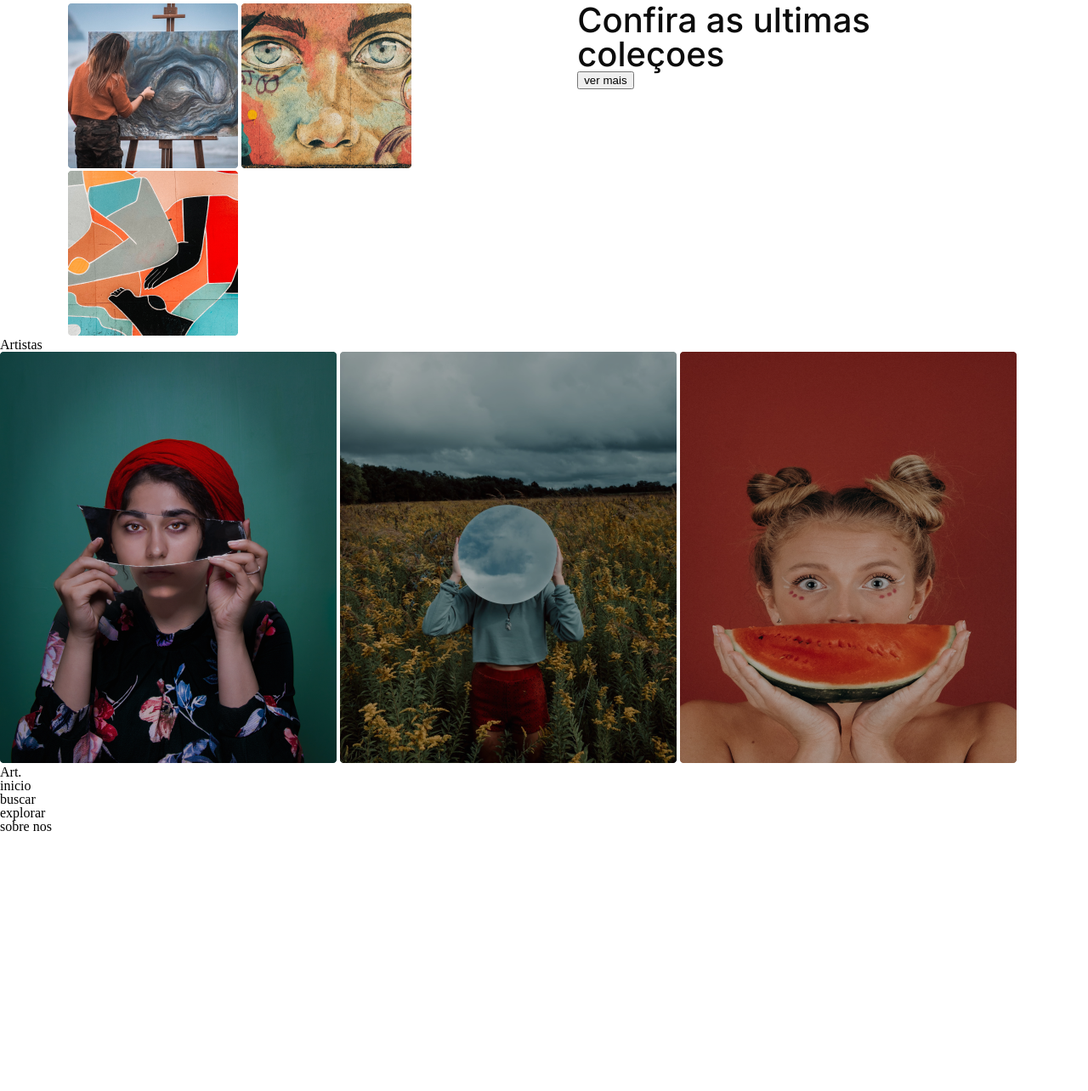
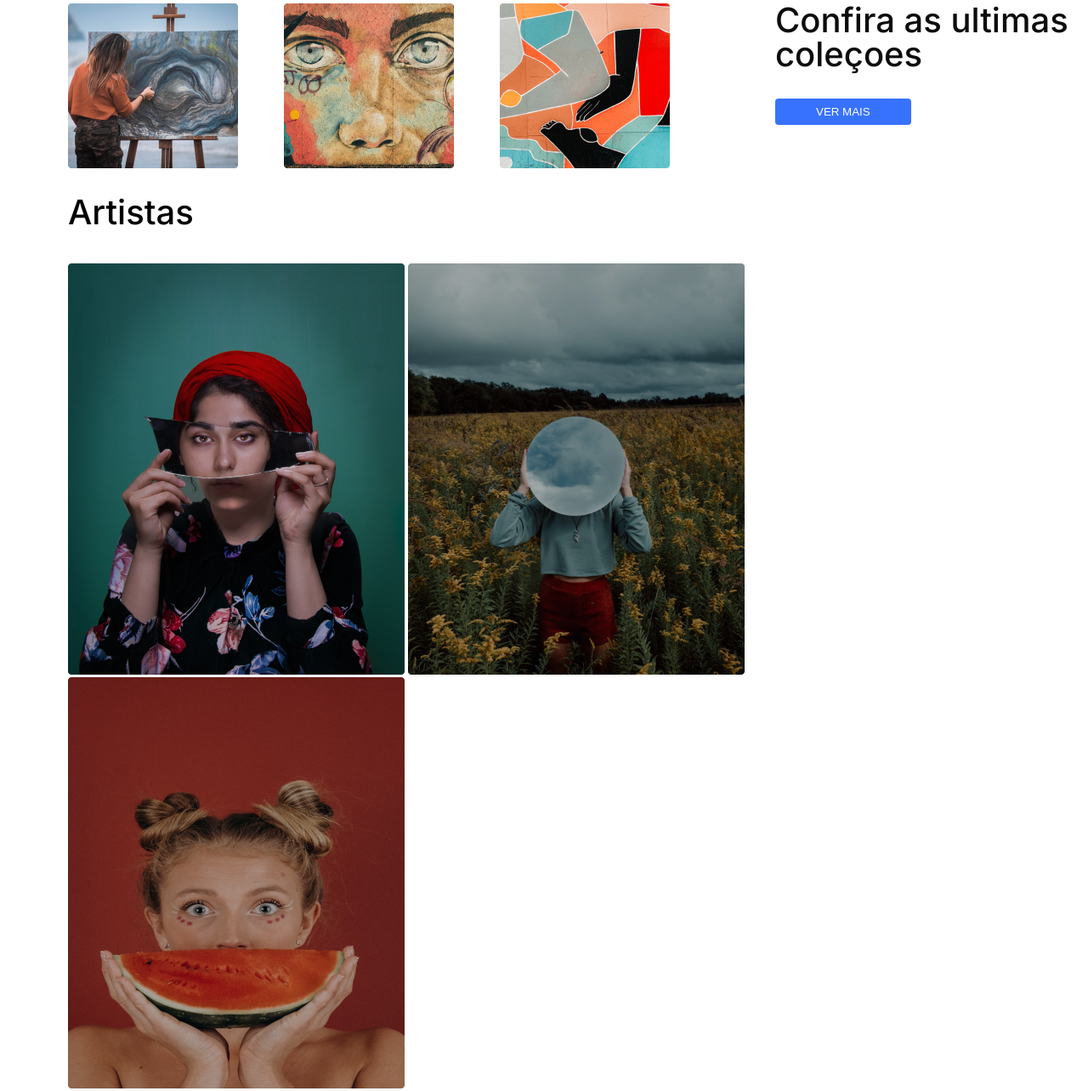
Before and after one commit to samuelTedeschi/Art, a plain HTML site: page index.html in a window 1280 px wide. Shown: the part 736-2020 px from the top of the page at 85% size. Before the commit the page ends 1717 px from the top, so only its background shows below. Drawn offline with Linux system fonts and the light colour scheme.

Commit message:
atualizado

```diff
--- a/css/style.css
+++ b/css/style.css
@@ -70,18 +70,69 @@ body{
     margin-top: 128px;
 }
 
-.imgs{
-    margin-left: 80px;
+.img-a{
+    margin-right: 54px;
 }
 
-.confira{
-    margin-right: 80px;
+.conteudo{
+  display: flex;
+  justify-content: space-between;
+  margin-left: 80px;
 
 }
+
 .titulo_confira{
     color: #0C0C0C;
     font-family: 'Inter', sans-serif;
     font-weight: 500;
     font-size: 40px;
+    margin-left: 70px;
 
 }
+
+.botao_vm{
+    margin-top: 32px;
+    margin-left: 70px;
+    padding: 8px 48px;
+    background:#3772FF;
+    color: white;
+    border-style: none;
+    border-radius: 4px;
+}
+
+.titulo_art{
+    margin-top: 32px;
+    margin-left: 80px;
+    font-size: 40px;
+    font-weight: 500;
+    font-family: 'Inter', sans-serif;
+}
+
+.imgs{
+    margin-top: 40px;
+    margin-left: 80px;
+    margin-right: 80px;
+}
+
+.rodape{
+    display: flex;
+    justify-content: space-between;
+    margin: 80px;
+}
+
+.lista{
+    display: flex;
+}
+
+.conteudo_nav{
+    font-size: 18px;
+    font-weight: 500;
+    font-family: 'Inter', sans-serif;
+    margin-right: 57px;
+}
+.conteudo_nav_f{
+    font-size: 18px;
+    font-weight: 500;
+    font-family: 'Inter', sans-serif;
+
+}
--- a/index.html
+++ b/index.html
@@ -58,33 +58,33 @@
     </section>
 
     <section class="contener_segundo">
-        <div class="imgs">
-            <img src="./img/img 1.png" alt="">
-            <img src="./img/img 2.png" alt="">
-            <img src="./img/img 3.png" alt="">
-        </div>
-        <div class="confira">
-            <h2 class="titulo_confira">Confira as ultimas coleçoes</h2>
-            <input type="button" value="ver mais" class="boato_vm">
+        <div class="conteudo">
+            <img src="./img/img 1.png" alt="" class="img-a">
+            <img src="./img/img 2.png" alt="" class="img-a">
+            <img src="./img/img 3.png" alt="" class="img-a">
+            <div class="confira">
+                <h2 class="titulo_confira">Confira as ultimas coleçoes</h2>
+                <input type="button" value="VER MAIS" class="botao_vm">
+            </div>
         </div>
     </section>
     <section>
-        <h2>Artistas</h2>
-        <div>
-            <img src="./img/img(1).png" alt="">
-            <img src="./img/img.png" alt="">
-            <img src="./img/Rectangle 16.png" alt="">
+        <h2 class="titulo_art">Artistas</h2>
+        <div class="imgs">
+            <img src="./img/img(1).png" alt="" class="img-b">
+            <img src="./img/img.png" alt="" class="img-b">
+            <img src="./img/Rectangle 16.png" alt="" class="img-b">
         </div>
     </section>
 
-    <footer>
-        <h3>Art.</h3>
+    <footer class="rodape">
+        <h3 class="logo_texto">Art.</h3>
         <nav>
-            <ul>
-                <li>inicio</li>
-                <li>buscar</li>
-                <li>explorar</li>
-                <li>sobre nos</li>
+            <ul class="lista">
+                <li class="conteudo_nav">INICIO</li>
+                <li class="conteudo_nav">BUSCAR</li>
+                <li class="conteudo_nav">EXPLORAR</li>
+                <li class="conteudo_nav_f">SOBRE NOS</li>
             </ul>
         </nav>
     </footer>
```
